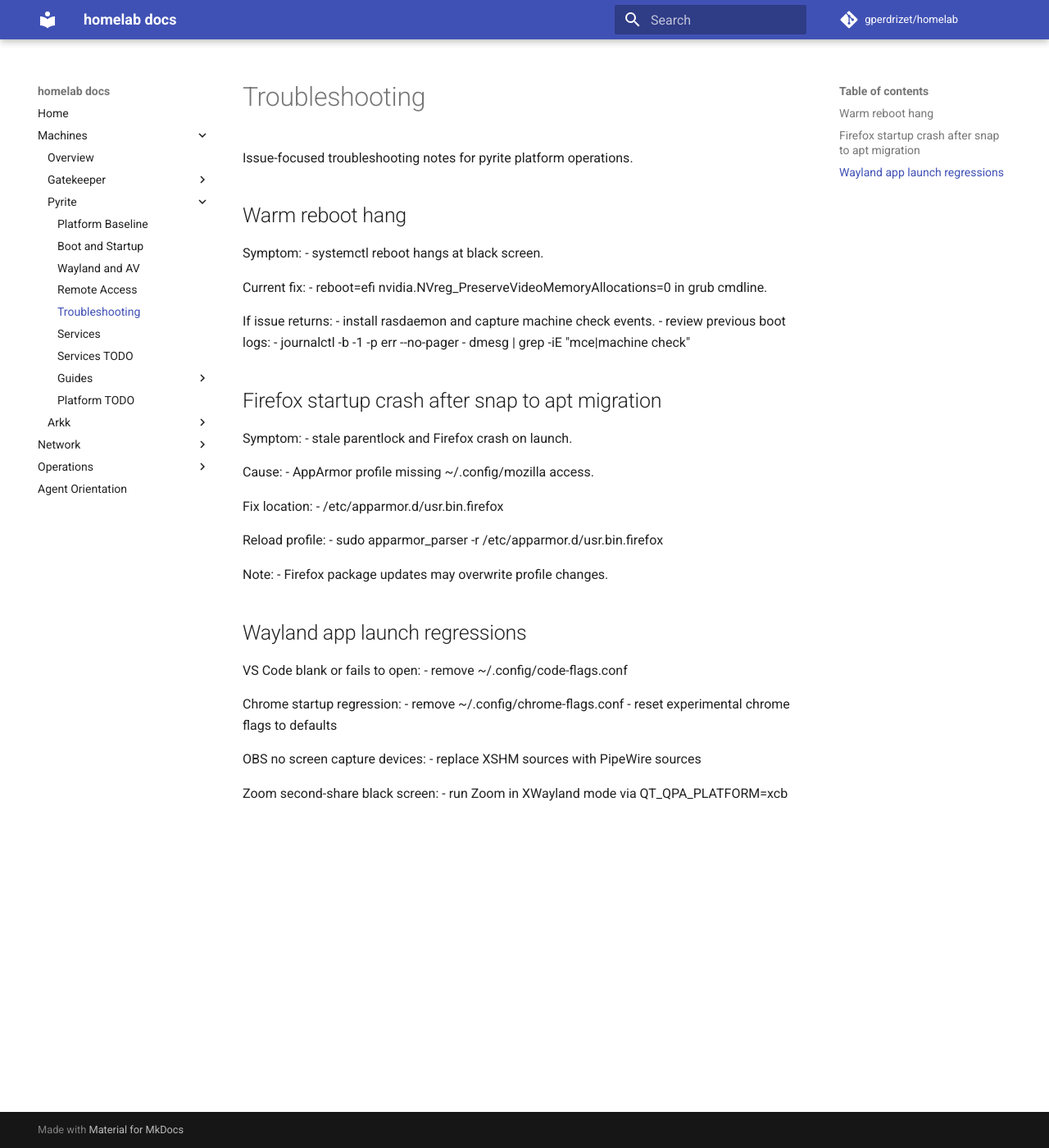
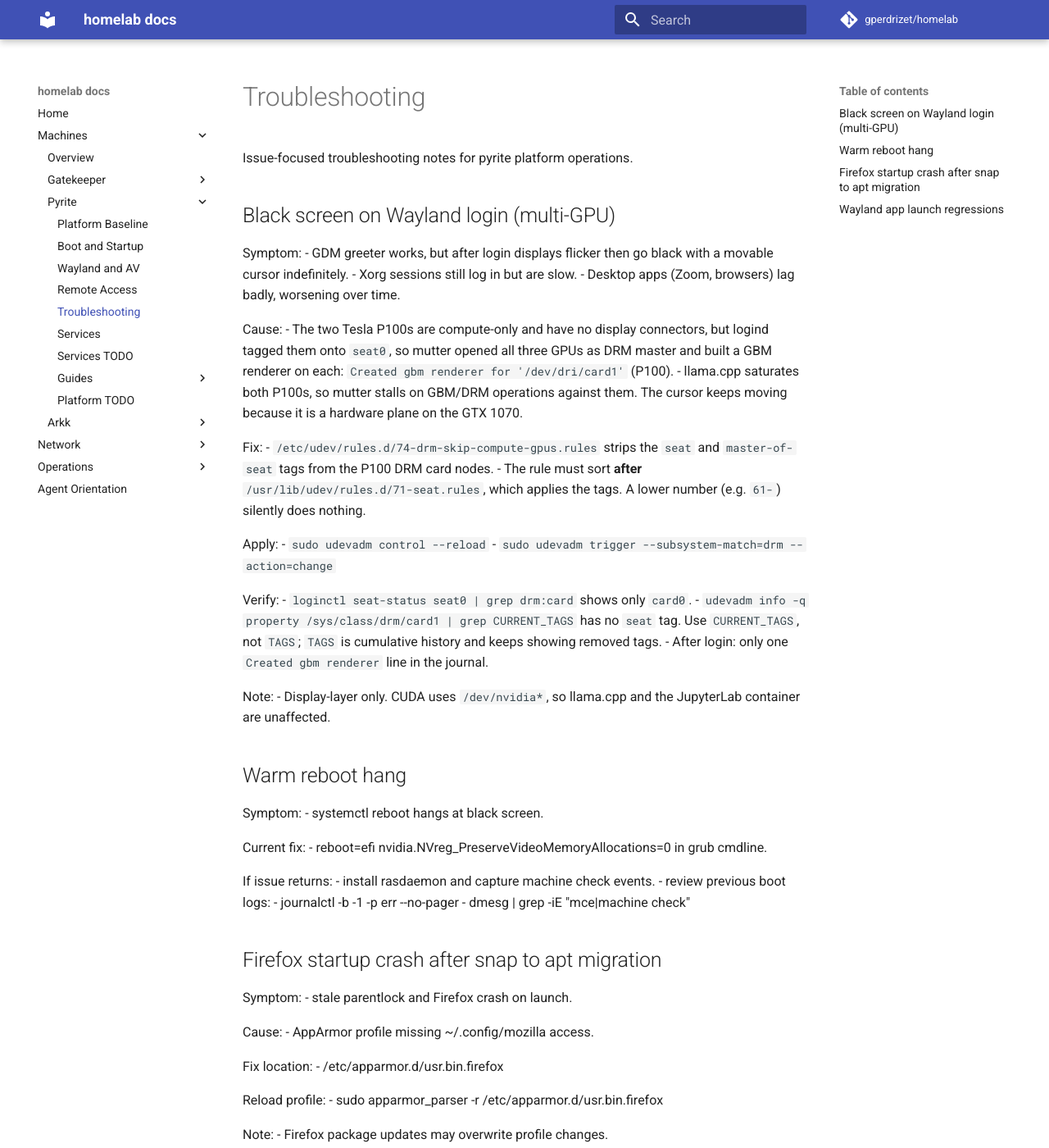
Before and after one commit to gperdrizet/homelab, an MkDocs documentation site: the page built from docs/machines/pyrite/docs/troubleshooting.md, in a window 1280 px wide and 1400 px high. Shown: the whole window at 82% size. Built offline with MkDocs 1.6.1 and Material for MkDocs 9.7.7, drawn with Linux system fonts in a browser that asks for light colours; comment, search, counter and statistics services are not loaded.

Commit message:
Exclude compute-only P100s from seat0 to fix black-screen Wayland logins

```diff
--- a/docs/machines/pyrite/docs/troubleshooting.md
+++ b/docs/machines/pyrite/docs/troubleshooting.md
@@ -1,6 +1,44 @@
 # Troubleshooting
 
 Issue-focused troubleshooting notes for pyrite platform operations.
+
+## Black screen on Wayland login (multi-GPU)
+
+Symptom:
+- GDM greeter works, but after login displays flicker then go black with a
+  movable cursor indefinitely.
+- Xorg sessions still log in but are slow.
+- Desktop apps (Zoom, browsers) lag badly, worsening over time.
+
+Cause:
+- The two Tesla P100s are compute-only and have no display connectors, but
+  logind tagged them onto `seat0`, so mutter opened all three GPUs as DRM
+  master and built a GBM renderer on each:
+  `Created gbm renderer for '/dev/dri/card1'` (P100).
+- llama.cpp saturates both P100s, so mutter stalls on GBM/DRM operations
+  against them. The cursor keeps moving because it is a hardware plane on the
+  GTX 1070.
+
+Fix:
+- `/etc/udev/rules.d/74-drm-skip-compute-gpus.rules` strips the `seat` and
+  `master-of-seat` tags from the P100 DRM card nodes.
+- The rule must sort **after** `/usr/lib/udev/rules.d/71-seat.rules`, which
+  applies the tags. A lower number (e.g. `61-`) silently does nothing.
+
+Apply:
+- `sudo udevadm control --reload`
+- `sudo udevadm trigger --subsystem-match=drm --action=change`
+
+Verify:
+- `loginctl seat-status seat0 | grep drm:card` shows only `card0`.
+- `udevadm info -q property /sys/class/drm/card1 | grep CURRENT_TAGS` has no
+  `seat` tag. Use `CURRENT_TAGS`, not `TAGS`; `TAGS` is cumulative history and
+  keeps showing removed tags.
+- After login: only one `Created gbm renderer` line in the journal.
+
+Note:
+- Display-layer only. CUDA uses `/dev/nvidia*`, so llama.cpp and the
+  JupyterLab container are unaffected.
 
 ## Warm reboot hang
 
```
Also changed, not shown: docs/machines/pyrite/README.md (+1 -1 lines), docs/machines/pyrite/docs/platform-baseline.md (+4 -1 lines), docs/machines/pyrite/services/README.md (+3 -3 lines), docs/machines/pyrite/services/jupyterlab/README.md (+1 -1 lines), 2 other files.
